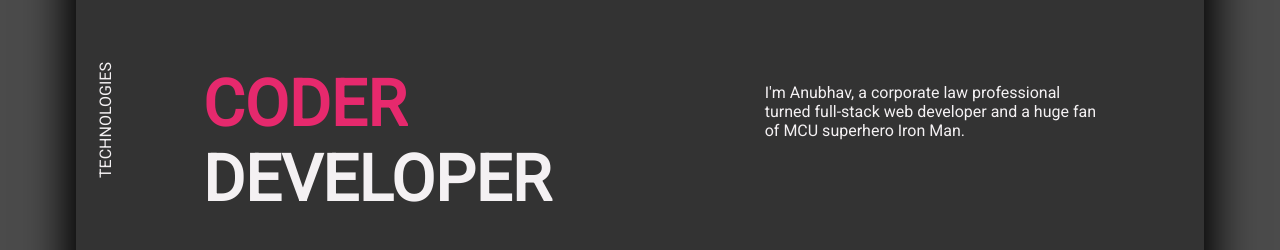
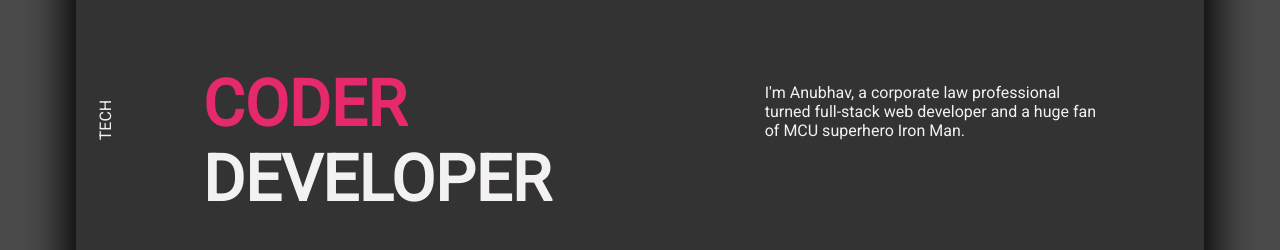
Before and after one commit to Anubhav311/dark-site, a Next.js app: page / in a window 1280 px wide. Shown: the part 258-508 px from the top of the page. Built offline with nearby package versions, Linux system fonts and the light colour scheme; a small style sheet from the web is missing.

Commit message:
added global styles to Layout.js

```diff
--- a/components/Layout.js
+++ b/components/Layout.js
@@ -6,13 +6,12 @@ const Layout = ({ children }) => (
         <nav>
             <ul>
                 <li><a href="">ABOUT</a></li>
-                <li><a href="">TECHNOLOGIES</a></li>
+                <li><a href="">TECH</a></li>
                 <li><a href="">PROJECTS</a></li>
             </ul>
         </nav>
         {children}
         <p className='contact'>CONTACT</p>
-        {/* &copy; {new Date().getFullYear()} */}
     </div>
 
     <style jsx>{`
@@ -82,7 +81,7 @@ const Layout = ({ children }) => (
         right: 20px;
     }
     `}</style>
-    {/* <style global jsx>{`
+    <style global jsx>{`
     body {
         margin: 0;
         padding: 0;
@@ -90,7 +89,7 @@ const Layout = ({ children }) => (
     h1, h2, h3, h4, h5, h6, p, ul, li {
         color: #F4F1F3;
     }
-    `}</style> */}
+    `}</style>
 </div>
 )
 
```
